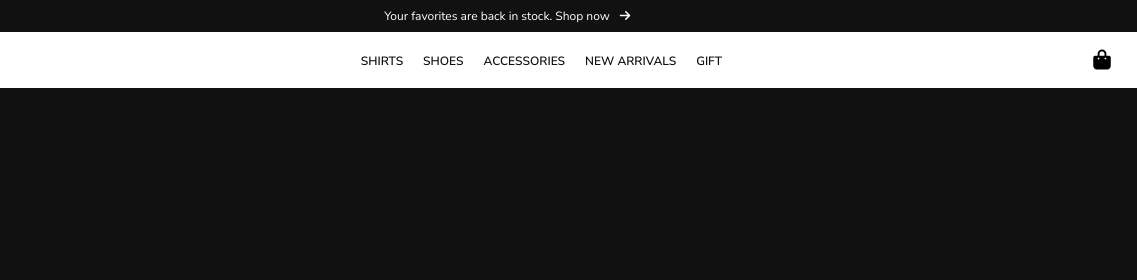
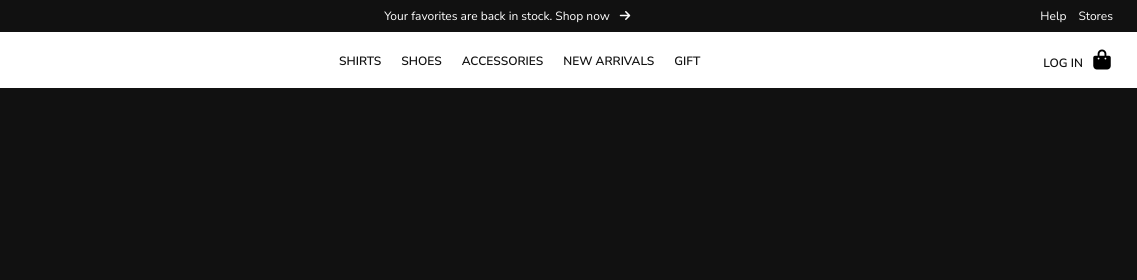
Before and after one commit to TiredQuan/E-commerce-website, a plain HTML site: page index.html in a window 1280 px wide. Shown: the top 280 px of the page, 143-1280 px from the left. Drawn offline with Linux system fonts and the light colour scheme; a web font is replaced by a local one.

Commit message:
update nav

```diff
--- a/app/scss/components/_header.scss
+++ b/app/scss/components/_header.scss
@@ -3,14 +3,23 @@
 
 .header{
     &__favorites-cta{
+        position: relative;
         width: 100%;
         height: rem(32);
         background-color: var(--black);
         color: var(--white);
         font-size: map-get($font-size, product-price );
-        display: flex;
-        justify-content: center;
-        align-items: center;
+        line-height: rem(32);
+        text-align: center;
+        &--group{
+            position: absolute;
+            top: 0;
+            right: 0;
+        }
+        &--link{
+            float: right;
+            display: none;
+        }
         a{
             color: var(--white);
         }
@@ -52,6 +61,13 @@
                 }
             }
         }
+        &--desktop{
+            display: none;
+            color: var(--black);
+            font-size: map-get($font-size, product-price );
+            font-weight: map-get($font-weights, semi-bold );
+            text-transform: uppercase;
+        }
     }
     &__mobile{
         width: 100%;
@@ -70,12 +86,23 @@
         &__mobile{
             display: none;
         }
+        &__hero{
+            height: rem(540);
+        }
         &__nav{
             &--menu{
                 display: none;
             }
             &--bar{
                 display: block;
+            }
+            &--desktop{
+                display: inline;
+            }
+        }
+        &__favorites-cta{
+            &--link{
+                display: inline;
             }
         }
     }
@@ -86,7 +113,7 @@
 .header__nav--cart:hover i{
     font-size: rem(25);
 }
-.header__favorites-cta a::after{
+.header__favorites-cta .header__favorites-cta-favorites:after{
     position: absolute;
     transform: translateX(rem(10));
     font-family: 'Font Awesome 5 Free';
@@ -94,6 +121,6 @@
     content: '\f061';
     transition: 0.5s ease;
 }
-.header__favorites-cta a:hover::after{
+.header__favorites-cta a:nth-child(1):hover::after{
     transform: translateX(rem(20));
 }
--- a/app/scss/main.scss
+++ b/app/scss/main.scss
@@ -11,3 +11,28 @@
 @import 'components/header';
 @import 'components/main';
 @import 'components/footer';
+
+
+
+a:not(.logo){
+    position: relative;
+    transition: all 0.15s ease-out;
+
+    &:before {
+    content: "";
+    position: absolute;
+    width: 100%;
+    height: 1px;
+    bottom: 0;
+    left: 0;
+    background-color: var(--black);
+    visibility: hidden;
+    transform: scaleX(0);
+    transition: all .5s 0s;
+    }
+    &:hover:before {
+    visibility: visible;
+    transform: scaleX(1);
+    }
+
+  }
--- a/index.html
+++ b/index.html
@@ -14,12 +14,18 @@
 <body>
     <div class="container">
         <header class="header">
-            <div class="header__favorites-cta"><a href="#">Your favorites are back in stock. Shop now</a></div>
+            <div class="header__favorites-cta">
+                <a href="#" class="header__favorites-cta-favorites">Your favorites are back in stock. Shop now</a>
+                <div class="header__favorites-cta--group">
+                    <a href="" class="header__favorites-cta--link mr-2">Stores</a>
+                    <a href="" class="header__favorites-cta--link mr-1">Help</a>
+                </div>
+            </div>
             <section class="header__nav">
                 <button class="header__nav--menu header__nav--button" onclick="menuX()">
                     <i class="fas fa-bars" id='menu-x'></i>
                 </button>
-                <a href="index.html"><img src="images/icon/logoipsum-logo-11.svg" alt="logoipsum logo" class="header__nav--logo"></a>
+                <a href="index.html" class="logo"><img src="images/icon/logoipsum-logo-11.svg" alt="logoipsum logo" class="header__nav--logo"></a>
                 <nav class="header__nav--bar">
                     <ul>
                         <li><a href="#">Shirts</a></li>
@@ -29,9 +35,13 @@
                         <li><a href="#">Gift</a></li>
                     </ul>
                 </nav>
-                <button class="header__nav--cart header__nav--button">
-                    <i class="fas fa-shopping-bag"></i>
-                </button>
+
+                <div>
+                    <a href="#" class="header__nav--desktop">Log in</a>
+                    <button class="header__nav--cart header__nav--button">
+                        <i class="fas fa-shopping-bag"></i>
+                    </button>
+                </div>
             </section>
             <section class="header__mobile" id="mobile-menu"></section>
             <section class="header__hero"></section>
```
Also changed, not shown: app/css/main.css, dist/css/main.min.css, 2 other files.
